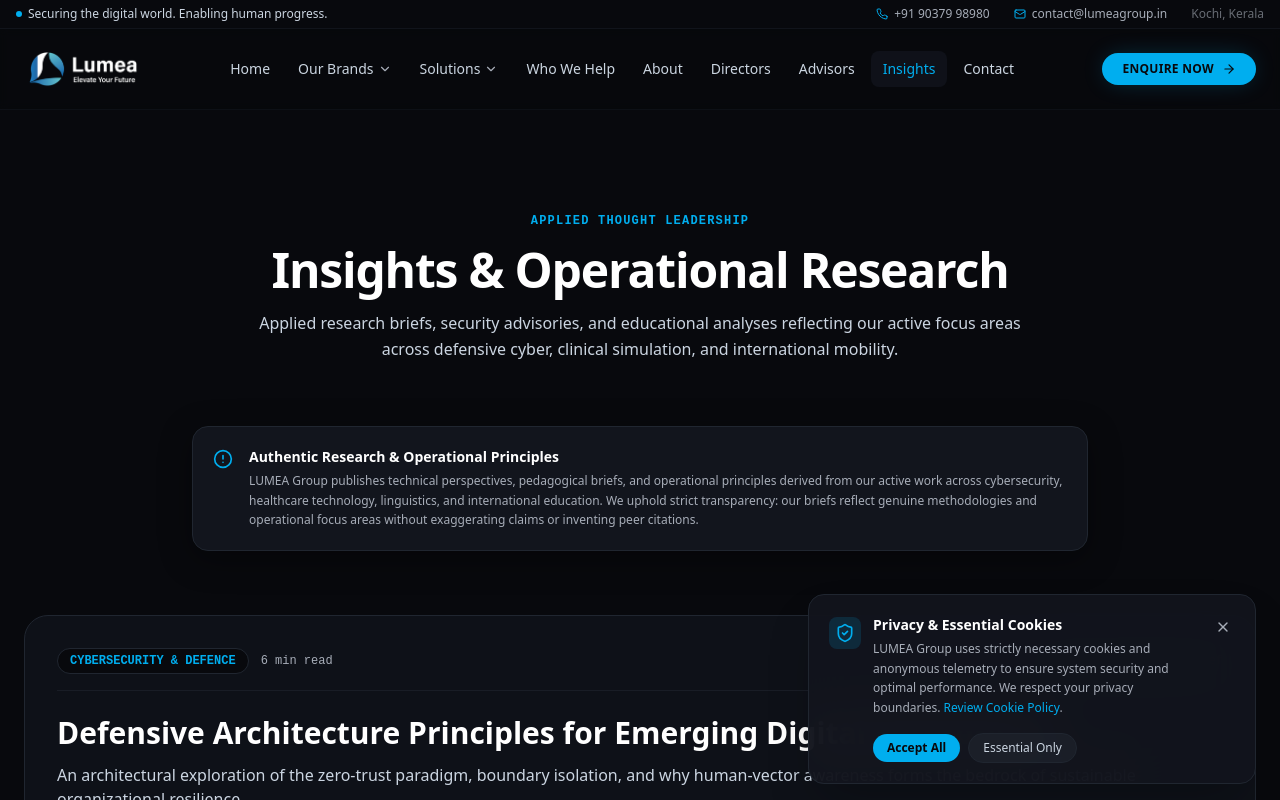
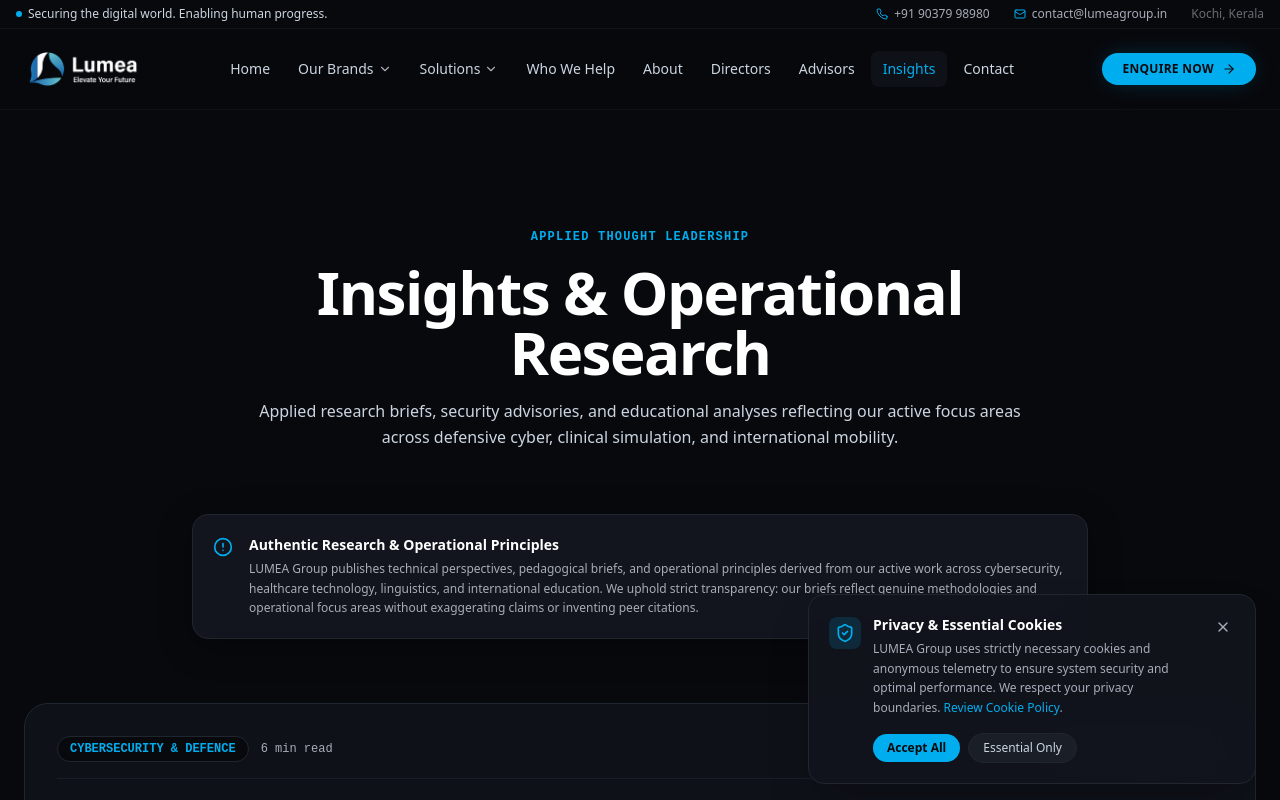
Before and after one commit to Rejeesh99/Lumea-Group-Website, a Next.js app: page /insights in a window 1280 px wide. Shown: the top 800 px of the page. Built offline with nearby package versions, Linux system fonts and the light colour scheme.

Commit message:
Refine LUMEA typography, alignment and navigation

```diff
--- a/src/app/insights/page.tsx
+++ b/src/app/insights/page.tsx
@@ -11,13 +11,13 @@ export const metadata: Metadata = {
 
 export default function InsightsPage() {
   return (
-    <div className="bg-jet text-silver py-16 md:py-24 px-4 sm:px-6 max-w-7xl mx-auto space-y-16">
+    <div className="bg-jet text-silver py-20 md:py-28 px-4 sm:px-6 max-w-7xl mx-auto space-y-16">
       {/* Header */}
       <div className="text-center max-w-3xl mx-auto space-y-4">
         <span className="text-xs uppercase tracking-widest font-mono text-cerulean font-semibold">
           Applied Thought Leadership
         </span>
-        <h1 className="text-4xl sm:text-5xl font-extrabold text-white tracking-tight font-display">
+        <h1 className="text-5xl sm:text-6xl font-extrabold text-white tracking-tight font-display">
           Insights & Operational Research
         </h1>
         <p className="text-base text-slate-300 leading-relaxed">
```
